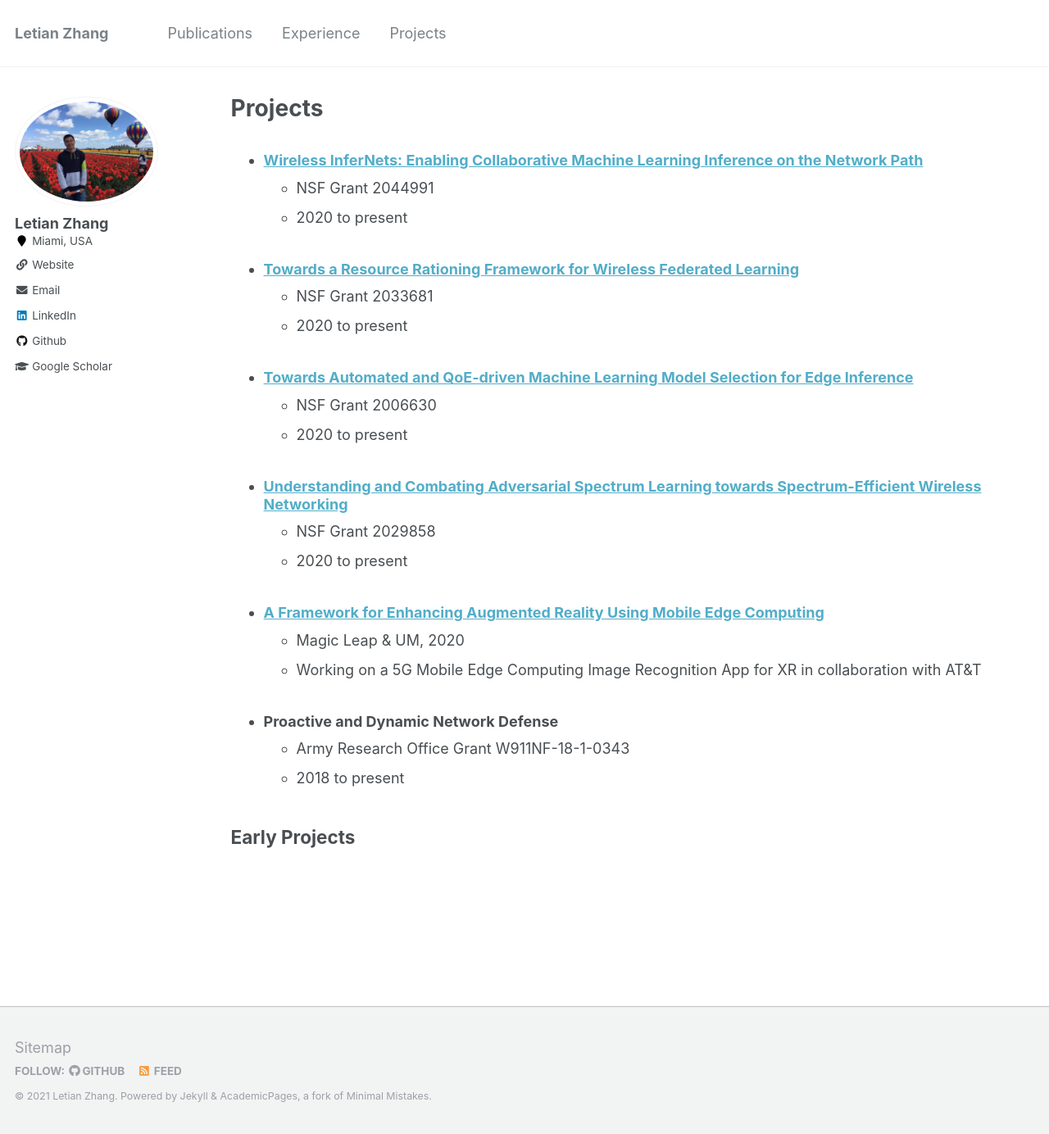
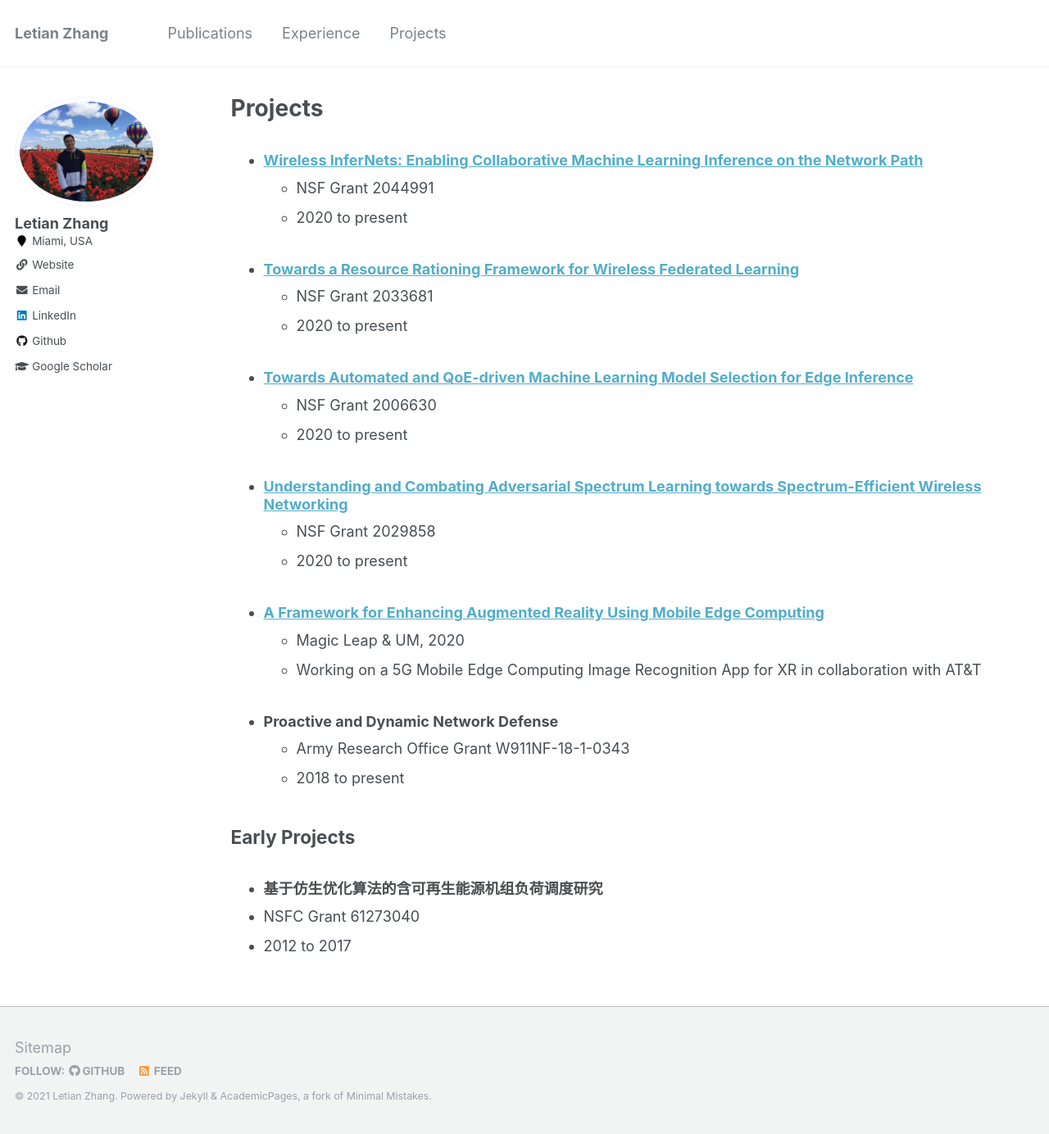
Before and after one commit to letian-zhang/letian-zhang.github.io, a Jekyll site: the page built from _pages/projects.md, in a window 1280 px wide and 1384 px high. Shown: the whole window at 82% size. Built offline with Jekyll 4.4.1, drawn with Linux system fonts in a browser that asks for light colours.

Commit message:
Update projects.md

```diff
--- a/_pages/projects.md
+++ b/_pages/projects.md
@@ -30,3 +30,6 @@ author_profile: true
   * 2018 to present
 
 ## Early Projects
+* ### 基于仿生优化算法的含可再生能源机组负荷调度研究
+ * NSFC Grant 61273040
+ * 2012 to 2017
```
